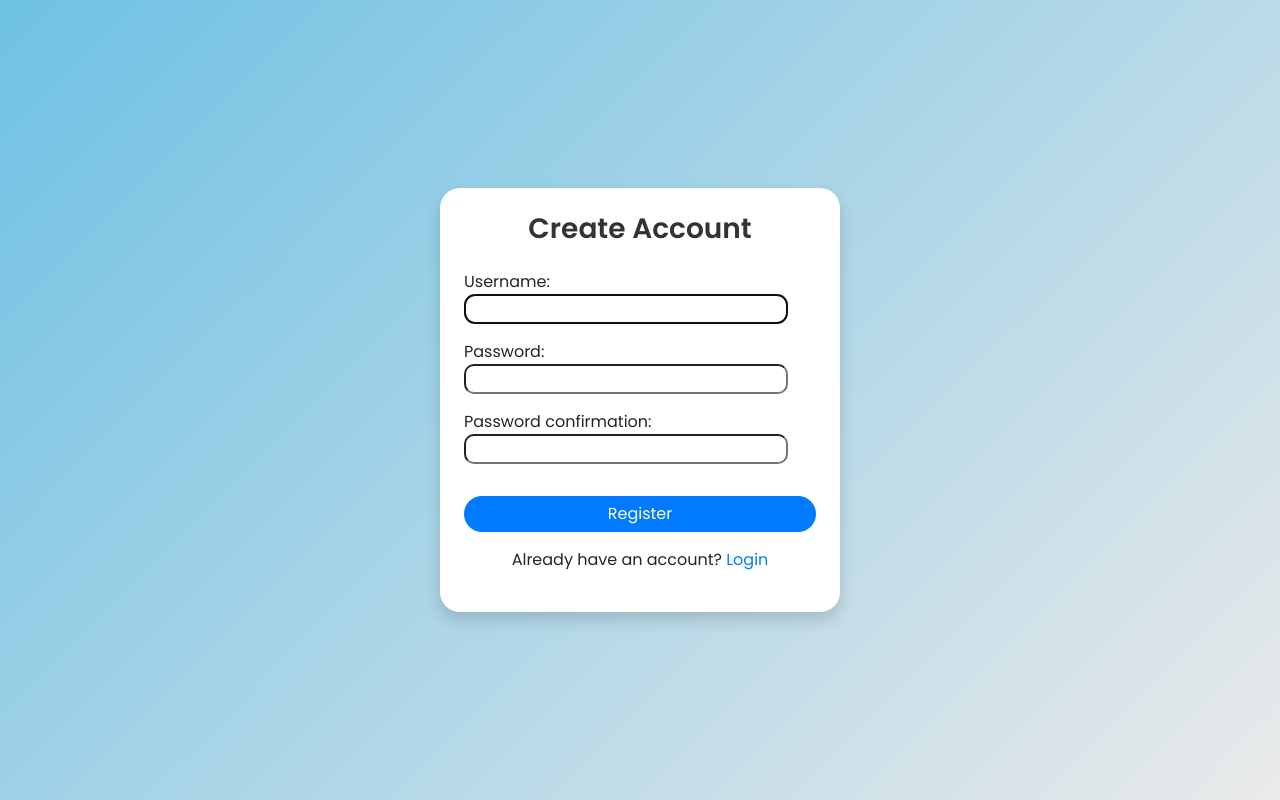
After one commit to madhurakulkarni2704-tech/Expense_Tracker, a Django app: template users/templates/users/register.html in a window 1280 px wide. The commit adds this page. Run offline with Django 5.2, Linux system fonts and the light colour scheme; the template is opened without the code that fills it: values that come from a table or form of the project are taken from there, others are empty.

Commit message:
Registration and Login page done

```diff
--- /dev/null
+++ b/tracker/urls.py
@@ -0,0 +1,15 @@
+from django.contrib import admin
+from django.urls import path, include
+from django.shortcuts import redirect
+
+# Optional: simple home page
+def home(request):
+    return redirect('register')
+
+urlpatterns = [
+    path('admin/', admin.site.urls),
+    path('users/', include('users.urls')),  # include the users app
+    path('', home),  # root URL, you can later redirect to register page
+    # path('accounts/', include('django.contrib.auth.urls')),
+
+]
--- a/users/forms.py
+++ b/users/forms.py
@@ -1,8 +1,9 @@
+# users/forms.py
 from django import forms
+from django.contrib.auth.forms import UserCreationForm
 from django.contrib.auth.models import User
-from django.contrib.auth.forms import UserCreationForm
 
-class RegisterForm(UserCreationForm):
+class CustomUserCreationForm(UserCreationForm):
     email = forms.EmailField(required=True)
 
     class Meta:
--- /dev/null
+++ b/users/templates/users/register.html
@@ -0,0 +1,113 @@
+{% load form_tags %}
+<!DOCTYPE html>
+<html lang="en">
+<head>
+    <meta charset="UTF-8">
+    <title>Register - SmartExpense</title>
+    <link rel="stylesheet" href="https://cdn.jsdelivr.net/npm/bootstrap@5.3.2/dist/css/bootstrap.min.css">
+    <link href="https://fonts.googleapis.com/css2?family=Poppins:wght@400;500;600&display=swap" rel="stylesheet">
+
+    <style>
+        body {
+            font-family: 'Poppins', sans-serif;
+            background: linear-gradient(135deg, #6EC1E4, #EAEAEA);
+            min-height: 100vh;
+            display: flex;
+            justify-content: center;
+            align-items: center;
+        }
+
+        .card {
+            border: none;
+            border-radius: 20px;
+            box-shadow: 0 10px 25px rgba(0, 0, 0, 0.1);
+            background-color: #fff;
+            transition: transform 0.2s ease-in-out;
+        }
+
+        .card:hover {
+            transform: translateY(-5px);
+        }
+
+        h3 {
+            font-weight: 600;
+            color: #333;
+        }
+
+        .btn-primary {
+            background-color: #007bff;
+            border: none;
+            border-radius: 30px;
+            transition: background-color 0.3s ease;
+        }
+
+        .btn-primary:hover {
+            background-color: #0056b3;
+        }
+
+        input, select, textarea {
+            border-radius: 10px !important;
+        }
+
+        a {
+            text-decoration: none;
+            color: #007bff;
+        }
+
+        a:hover {
+            text-decoration: underline;
+        }
+
+        .error {
+            color: red;
+            font-size: 0.875em;
+        }
+    </style>
+</head>
+<body>
+    <div class="container">
+        <div class="card shadow p-4 mx-auto" style="max-width: 400px;">
+            <h3 class="text-center mb-4">Create Account</h3>
+
+            <form method="POST" novalidate>
+                {% csrf_token %}
+
+                <!-- Username -->
+                <div class="mb-3">
+                    {{ form.username.label_tag }}
+                    {{ form.username|add_class:"form-control" }}
+                    {% if form.username.errors %}
+                        <div class="error">{{ form.username.errors }}</div>
+                    {% endif %}
+                </div>
+
+                <!-- Password1 -->
+                <div class="mb-3">
+                    {{ form.password1.label_tag }}
+                    {{ form.password1|add_class:"form-control" }}
+                    {% if form.password1.errors %}
+                        <div class="error">{{ form.password1.errors }}</div>
+                    {% endif %}
+                </div>
+
+                <!-- Password2 -->
+                <div class="mb-3">
+                    {{ form.password2.label_tag }}
+                    {{ form.password2|add_class:"form-control" }}
+                    {% if form.password2.errors %}
+                        <div class="error">{{ form.password2.errors }}</div>
+                    {% endif %}
+                </div>
+
+                <button type="submit" class="btn btn-primary w-100 mt-3">Register</button>
+            </form>
+
+            <p class="mt-3 text-center">
+                Already have an account? <a href="{% url 'login' %}">Login</a>
+            </p>
+        </div>
+    </div>
+
+    <script src="https://cdn.jsdelivr.net/npm/bootstrap@5.3.2/dist/js/bootstrap.bundle.min.js"></script>
+</body>
+</html>
--- /dev/null
+++ b/users/urls.py
@@ -0,0 +1,8 @@
+from django.urls import path
+from . import views
+
+urlpatterns = [
+    path('register/', views.register, name='register'),
+    path('login/', views.user_login, name='login'),
+    path('logout/', views.user_logout, name='logout'),
+]
```
Also changed, not shown: manage.py (added, +22 -0 lines), tracker/asgi.py (added, +16 -0 lines), tracker/wsgi.py (added, +8 -0 lines), users/templates/users/login.html (renamed from users/templates/register.html, +32 -6 lines), users/views.py (+38 -8 lines).
